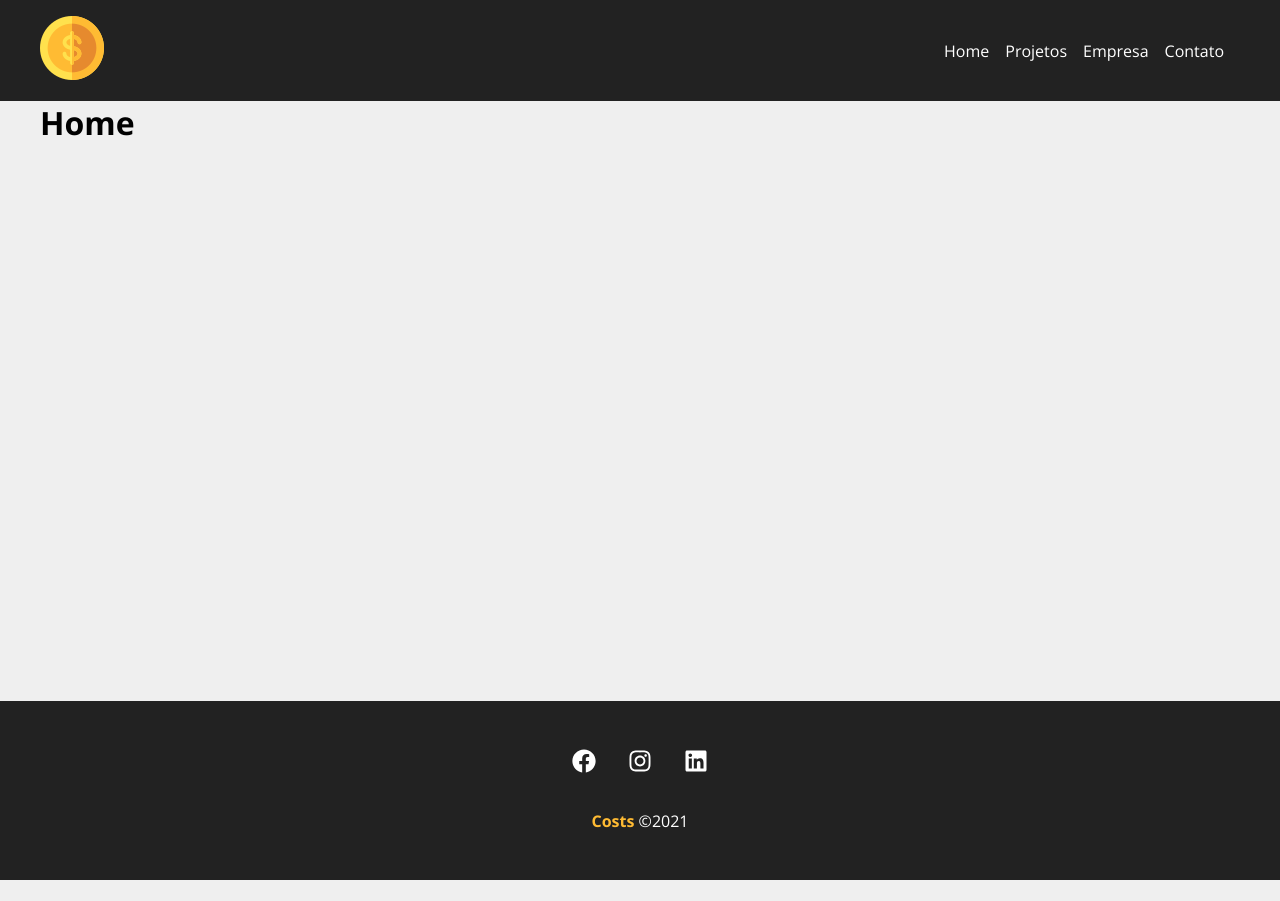
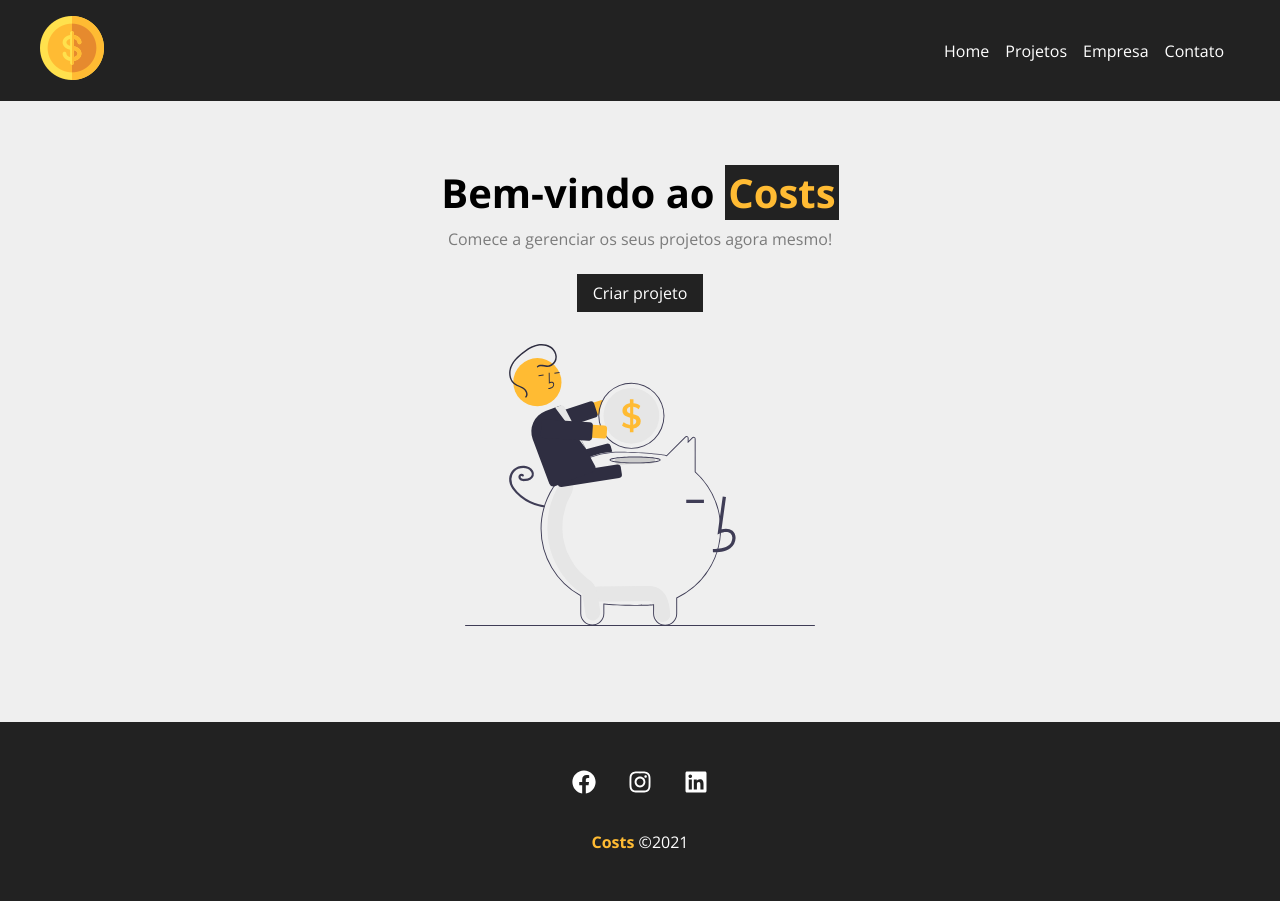
Before and after one commit to rafael-a-s/gerenciador-de-projetos-reactjs, a React (Create React App) app: page / in a window 1280 px wide. Before the commit the page ends 880 px from the top, so only its background shows below. Built offline with nearby package versions, Linux system fonts and the light colour scheme.

Commit message:
Home feito, e route para novo projeto

```diff
--- a/src/App.js
+++ b/src/App.js
@@ -26,7 +26,9 @@
             <Route path='/contact' >
               <Contact />
             </Route>
-
+          <Route path='/newproject'>
+            <NewProject />
+          </Route>
           </Container>
       </Switch>
       <Footer/>
--- /dev/null
+++ b/src/components/layout/LinkButton.jsx
@@ -0,0 +1,10 @@
+import { Link } from "react-router-dom"
+import styles from './LinkButton.module.css'
+function LinkButton({to, text}){
+  return (
+    <Link className={styles.btn} to={to}>
+      {text}
+    </Link>
+  )
+}
+export default LinkButton
--- /dev/null
+++ b/src/components/layout/LinkButton.module.css
@@ -0,0 +1,10 @@
+.btn{
+  background-color: #222;
+  color: #fff;
+  padding: 0.5rem 1rem;
+  text-decoration: none;
+  transition: 0.5s;
+}
+.btn:hover{
+  color: #ffbb33;
+}
--- a/src/components/pages/Home.jsx
+++ b/src/components/pages/Home.jsx
@@ -1,4 +1,14 @@
+import styles from './Home.module.css'
+import savings from '../../img/savings.svg'
+import LinkButton from '../layout/LinkButton'
 function Home(){
-  return <h1>Home</h1>
+  return (
+    <section className={styles.home_container}>
+      <h1>Bem-vindo ao <span>Costs</span></h1>
+      <p>Comece a gerenciar os seus projetos agora mesmo! </p>
+      <LinkButton to='/newproject' text='Criar projeto'/>
+      <img src={savings} alt="" />
+    </section>
+  )
 }
 export default Home
--- /dev/null
+++ b/src/components/pages/Home.module.css
@@ -0,0 +1,27 @@
+.home_container{
+  width: 100%;
+  display: flex;
+  flex-direction: column;
+  align-items: center;
+  justify-content: center;
+  padding:  4rem;
+}
+
+.home_container h1{
+  font-size: 2.5rem;
+  margin-bottom: 0.5rem
+}
+
+.home_container h1 span{
+  color: #ffbb33;
+  padding: 0 0.2rem;
+  background-color: #222;
+}
+.home_container p{
+  margin-bottom: 1.5rem;
+  color: #7b7b7b;
+}
+.home_container img{
+  width: 21.875rem;
+  margin: 2rem 0;
+}
--- a/src/components/pages/NewProject.jsx
+++ b/src/components/pages/NewProject.jsx
@@ -1,4 +1,13 @@
+import ProjectForm from '../project/ProjectForm'
+import styles from './NewProject.module.css'
 function NewProject(){
-  return <h1>Novo projeto</h1>
+  return (
+    <div className={styles.newproject_container}>
+      <h1 >Criar projeto</h1>
+      <p>Crie seu projeto para depois adicionar os serviços</p>
+      <ProjectForm/>
+
+    </div>
+  )
 }
 export default NewProject
--- /dev/null
+++ b/src/components/pages/NewProject.module.css
@@ -0,0 +1,12 @@
+.newproject_container{
+  width: 28.125rem;
+  margin: 0 auto;
+
+  padding: 3rem;
+}
+.newproject_container h1{
+  margin-bottom: 0.5rem;
+}
+.newproject_container p {
+  color: #7b7b7b;
+}
--- /dev/null
+++ b/src/components/project/ProjectForm.jsx
@@ -0,0 +1,21 @@
+function ProjectForm(){
+  return (
+    <form >
+      <div>
+      <input type="text"  placeholder="Insira o nome do projeto"/>
+      </div>
+     <div>
+       <input type="number"  placeholder="Insira o nome do projeto"/>
+     </div>
+      <div>
+      <select name="category_id" >
+        <option disabled selected>Selecione a categoria</option>
+      </select>
+      </div>
+     <div>
+       <input type="submit"  value='Criar projeto'/>
+       </div>
+    </form>
+  )
+}
+export default ProjectForm
```
